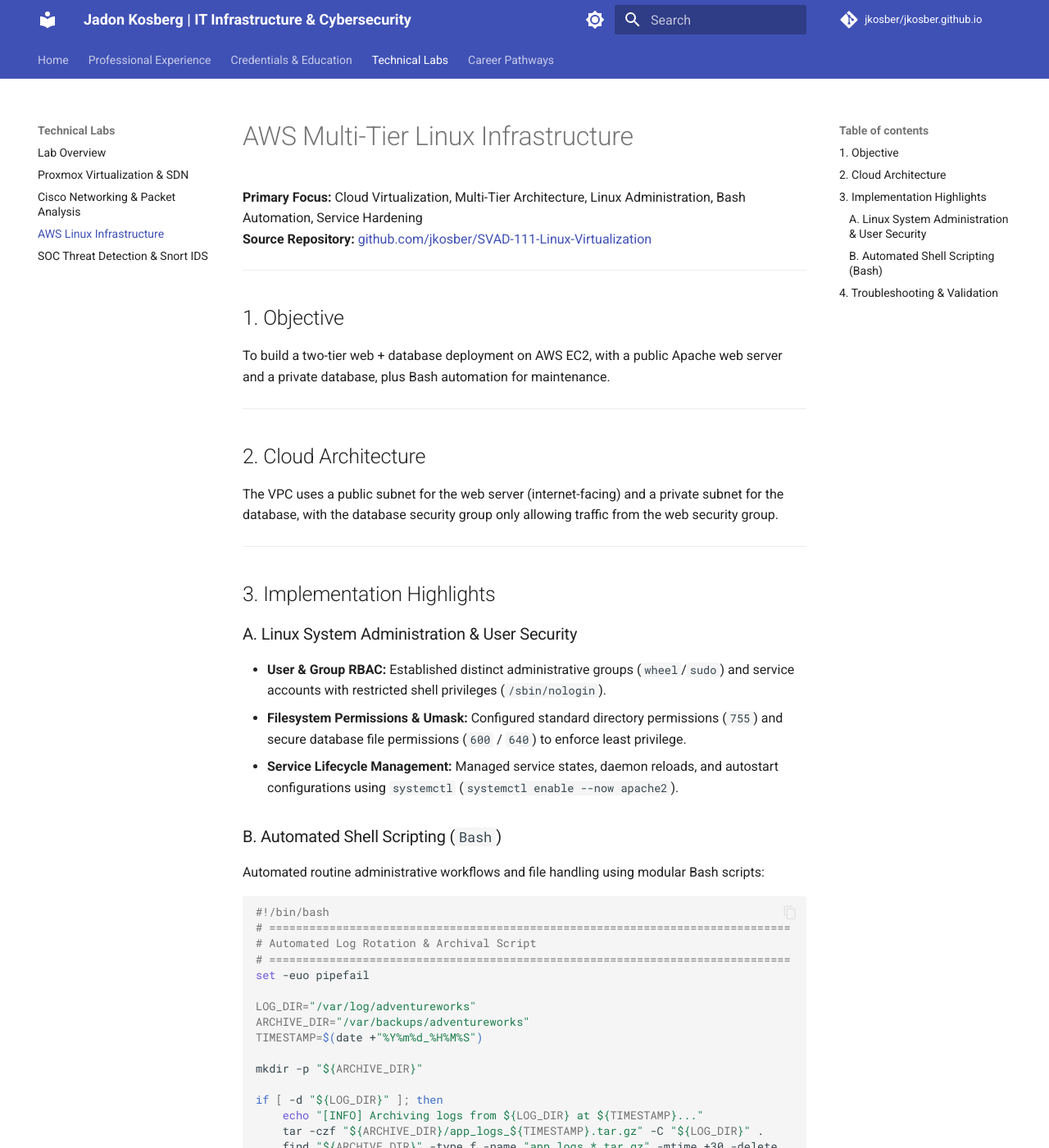
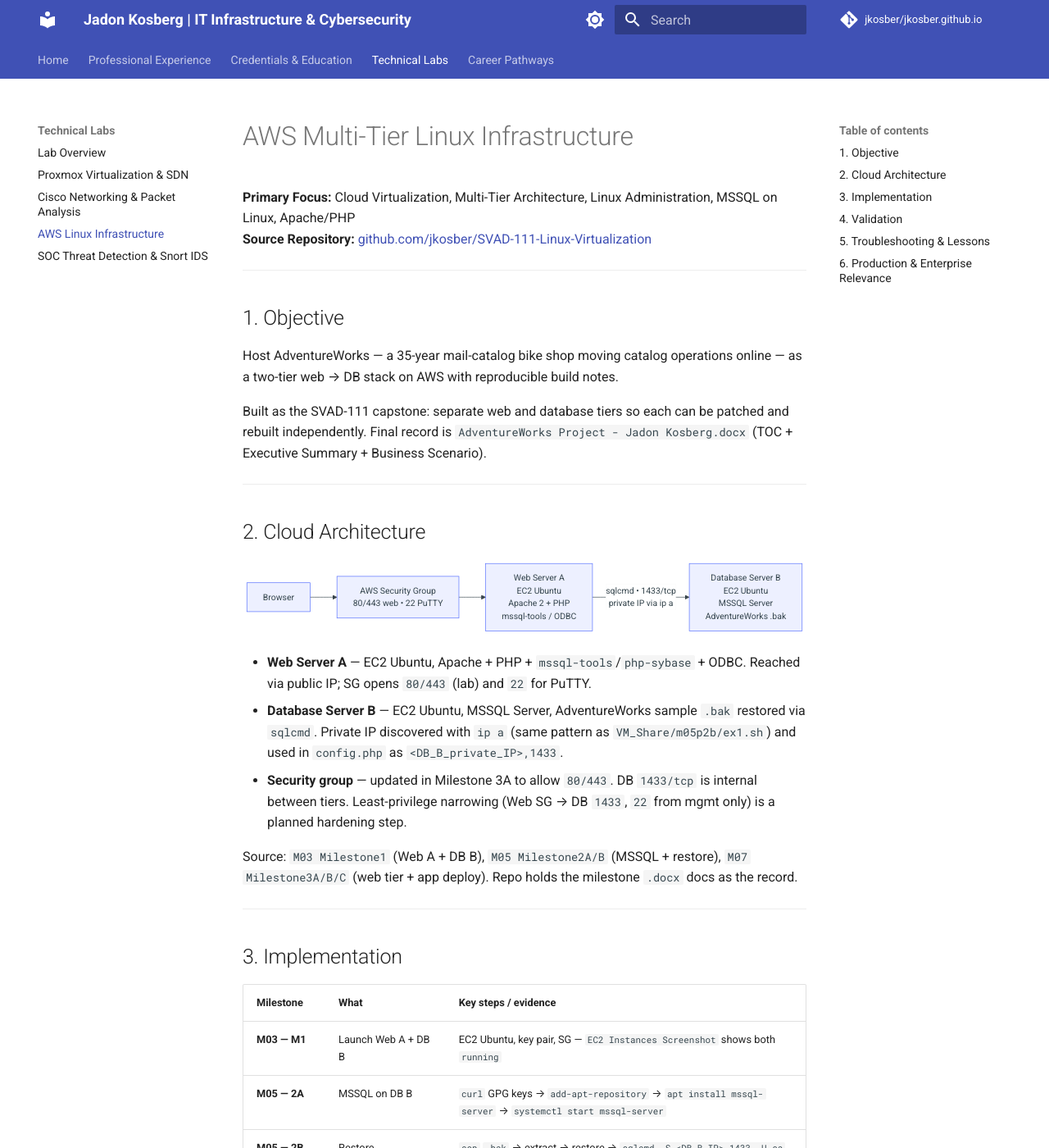
Before and after one commit to jkosber/jkosber.github.io, an MkDocs documentation site: the page built from docs/technical-labs/aws-linux-infrastructure.md, in a window 1280 px wide and 1400 px high. Shown: the whole window at 82% size. Built offline with MkDocs 1.6.1 and Material for MkDocs 9.7.7, drawn with Linux system fonts in a browser that asks for light colours; comment, search, counter and statistics services are not loaded; some of the changed text lies outside the part shown.

Commit message:
vault-sync: align AWS case study to milestone evidence (WebA+DBB 1433, M03/M05/M07), fix admonition formatting

````diff
--- a/docs/technical-labs/aws-linux-infrastructure.md
+++ b/docs/technical-labs/aws-linux-infrastructure.md
@@ -1,64 +1,77 @@
 # AWS Multi-Tier Linux Infrastructure
 
-**Primary Focus:** Cloud Virtualization, Multi-Tier Architecture, Linux Administration, Bash Automation, Service Hardening
+**Primary Focus:** Cloud Virtualization, Multi-Tier Architecture, Linux Administration, MSSQL on Linux, Apache/PHP
 **Source Repository:** [github.com/jkosber/SVAD-111-Linux-Virtualization](https://github.com/jkosber/SVAD-111-Linux-Virtualization)
 
 ---
 
 ## 1. Objective
 
-To build a two-tier web + database deployment on AWS EC2, with a public Apache web server and a private database, plus Bash automation for maintenance.
+Host AdventureWorks — a 35-year mail-catalog bike shop moving catalog operations online — as a two-tier web → DB stack on AWS with reproducible build notes.
+
+Built as the SVAD-111 capstone: separate web and database tiers so each can be patched and rebuilt independently. Final record is `AdventureWorks Project - Jadon Kosberg.docx` (TOC + Executive Summary + Business Scenario).
 
 ---
 
 ## 2. Cloud Architecture
 
-The VPC uses a public subnet for the web server (internet-facing) and a private subnet for the database, with the database security group only allowing traffic from the web security group.
+```mermaid
+flowchart LR
+    Browser["Browser"] --> SG["AWS Security Group<br>80/443 web • 22 PuTTY"]
+    SG --> WebA["Web Server A<br>EC2 Ubuntu<br>Apache 2 + PHP<br>mssql-tools / ODBC"]
+    WebA -->|"sqlcmd • 1433/tcp<br>private IP via ip a"| DBB["Database Server B<br>EC2 Ubuntu<br>MSSQL Server<br>AdventureWorks .bak"]
+```
+
+- **Web Server A** — EC2 Ubuntu, Apache + PHP + `mssql-tools`/`php-sybase` + ODBC. Reached via public IP; SG opens `80/443` (lab) and `22` for PuTTY.
+- **Database Server B** — EC2 Ubuntu, MSSQL Server, AdventureWorks sample `.bak` restored via `sqlcmd`. Private IP discovered with `ip a` (same pattern as `VM_Share/m05p2b/ex1.sh`) and used in `config.php` as `<DB_B_private_IP>,1433`.
+- **Security group** — updated in Milestone 3A to allow `80/443`. DB `1433/tcp` is internal between tiers. Least-privilege narrowing (Web SG → DB `1433`, `22` from mgmt only) is a planned hardening step.
+
+Source: `M03 Milestone1` (Web A + DB B), `M05 Milestone2A/B` (MSSQL + restore), `M07 Milestone3A/B/C` (web tier + app deploy). Repo holds the milestone `.docx` docs as the record.
 
 ---
 
-## 3. Implementation Highlights
+## 3. Implementation
 
-### A. Linux System Administration & User Security
-* **User & Group RBAC:** Established distinct administrative groups (`wheel`/`sudo`) and service accounts with restricted shell privileges (`/sbin/nologin`).
-* **Filesystem Permissions & Umask:** Configured standard directory permissions (`755`) and secure database file permissions (`600` / `640`) to enforce least privilege.
-* **Service Lifecycle Management:** Managed service states, daemon reloads, and autostart configurations using `systemctl` (`systemctl enable --now apache2`).
+| Milestone    | What                   | Key steps / evidence                                                                                                                     |
+| ------------ | ---------------------- | ---------------------------------------------------------------------------------------------------------------------------------------- |
+| **M03 — M1** | Launch Web A + DB B    | EC2 Ubuntu, key pair, SG — `EC2 Instances Screenshot` shows both `running`                                                               |
+| **M05 — 2A** | MSSQL on DB B          | `curl` GPG keys → `add-apt-repository` → `apt install mssql-server` → `systemctl start mssql-server`                                     |
+| **M05 — 2B** | Restore AdventureWorks | `scp` `.bak` → extract → restore → `sqlcmd -S <DB_B_IP>,1433 -U sa -Q "SELECT name FROM sys.databases"` — expect `AdventureWorks` listed |
+| **M07 — 3A** | Prep web tier          | SG update `80/443` → `apt install mssql-tools apache2 php php-sybase`                                                                    |
+| **M07 — 3B** | Patch + ODBC           | `apt update && apt upgrade` → `sqlcmd` path + ODBC driver                                                                                |
+| **M07 — 3C** | Deploy PHP app         | `scp`/`unzip` app → `/var/www/html` → `config.php` DB string `<DB_B_private_IP>,1433` → browser test shows product data from DB          |
+| **M07 — 4**  | Documentation          | Assemble `AdventureWorks Project - Jadon Kosberg.docx` (TOC / Executive Summary / build steps)                                           |
 
-### B. Automated Shell Scripting (`Bash`)
-Automated routine administrative workflows and file handling using modular Bash scripts:
+Scripts referenced mirror lab patterns: `ex1.sh` (`hostname`/`date`/`free -h`/`df -h`/`ip a`) for `ip a` discovery, `dl_wallpaper.sh` (`curl -Is` 200 check + `clamscan` before use) for safe fetches.
 
-```bash
-#!/bin/bash
-# ==============================================================================
-# Automated Log Rotation & Archival Script
-# ==============================================================================
-set -euo pipefail
-
-LOG_DIR="/var/log/adventureworks"
-ARCHIVE_DIR="/var/backups/adventureworks"
-TIMESTAMP=$(date +"%Y%m%d_%H%M%S")
-
-mkdir -p "${ARCHIVE_DIR}"
-
-if [ -d "${LOG_DIR}" ]; then
-    echo "[INFO] Archiving logs from ${LOG_DIR} at ${TIMESTAMP}..."
-    tar -czf "${ARCHIVE_DIR}/app_logs_${TIMESTAMP}.tar.gz" -C "${LOG_DIR}" .
-    find "${ARCHIVE_DIR}" -type f -name "app_logs_*.tar.gz" -mtime +30 -delete
-    echo "[SUCCESS] Archive completed and logs older than 30 days purged."
-else
-    echo "[ERROR] Log directory ${LOG_DIR} does not exist." >&2
-    exit 1
-fi
-```
+No `docker-compose.yml` / `cloudformation.yml` in repo — docx are the lab record; containerized port to JHomelab `testnet` is planned.
 
 ---
 
-## 4. Troubleshooting & Validation
+## 4. Validation
 
-??? example "Issue: Web Tier Inability to Establish DB Connection"
-    * **Problem:** The web front-end returned `500 Internal Server Error` during database query initialization.
-    * **Troubleshooting:**
-      1. Verified local Apache service status and error logs (`/var/log/apache2/error.log`).
-      2. Tested port reachability from the web instance to the database instance using `nc -zv 10.0.2.50 3306`.
-      3. Discovered that the AWS Database Security Group was missing an ingress rule allowing traffic from the Web Server Security Group ID.
-    * **Resolution:** Added a security group rule allowing TCP 3306 with the Web Security Group as the source, instantly resolving database connectivity without exposing the database to the public internet.
+- **M03** console screenshot — Web A + DB B `running`.
+- **M05 2B** `sqlcmd -S <DB_B_IP>,1433 -U sa -Q "SELECT name FROM sys.databases"` → `AdventureWorks` present.
+- **M07 3C** `curl -I http://<Web_A_IP>` → `200` + PHP renders AdventureWorks product listings from DB B.
+- `M07 3C` app files show review data queried from DB B.
+
+Out of scope: load testing, TLS probe, cost/perf tuning.
+
+---
+
+## 5. Troubleshooting & Lessons
+
+??? example "Web tier cannot reach DB" * **Symptom:** PHP app `500` on DB query. * **Checks:** `systemctl status apache2` + `/var/log/apache2/error.log`, `ip a` on DB B to confirm private IP, `sqlcmd -S <DB_B_private_IP>,1433 -U sa` from Web A, SG ingress for `1433/tcp` between tiers. * **Fix:** Ensure `config.php` uses DB B private IP (not public) with `,1433`, and SG allows Web A → DB B on `1433/tcp`.
+
+**Lessons:** `GPG → repo → apt → systemctl` chain matches PVE update flow; private IP via `ip a` is the correct DB string; screenshots are the lab's validation artifact until replaced by `curl`/`sqlcmd` probes in a future `check.sh` (see `04-Projects/AdventureWorks-AWS-MultiTier` in vault).
+
+---
+
+## 6. Production & Enterprise Relevance
+
+- **Tier isolation** — separating web and DB lets each be patched/rebuilt independently; maps to an on-prem port on JHomelab `testnet` (e.g., two VMs on `10.10.100.0/24`).
+- **Hardening path** — lab SG is world-open on `80/443`; production would narrow DB `1433` to Web SG only and add TLS via reverse proxy (as planned on JHomelab VM 109 Nginx Proxy Manager `:81`).
+
+---
+
+_Docs: `SVAD-111-Linux-Virtualization` M03/M05/M07 milestone docx + `AdventureWorks Project - Jadon Kosberg.docx` — see repo for per-assignment Word docs and `VM_Share` scripts._
````
Also changed, not shown: docs/technical-labs/proxmox-virtualization.md (+2 -2 lines).
